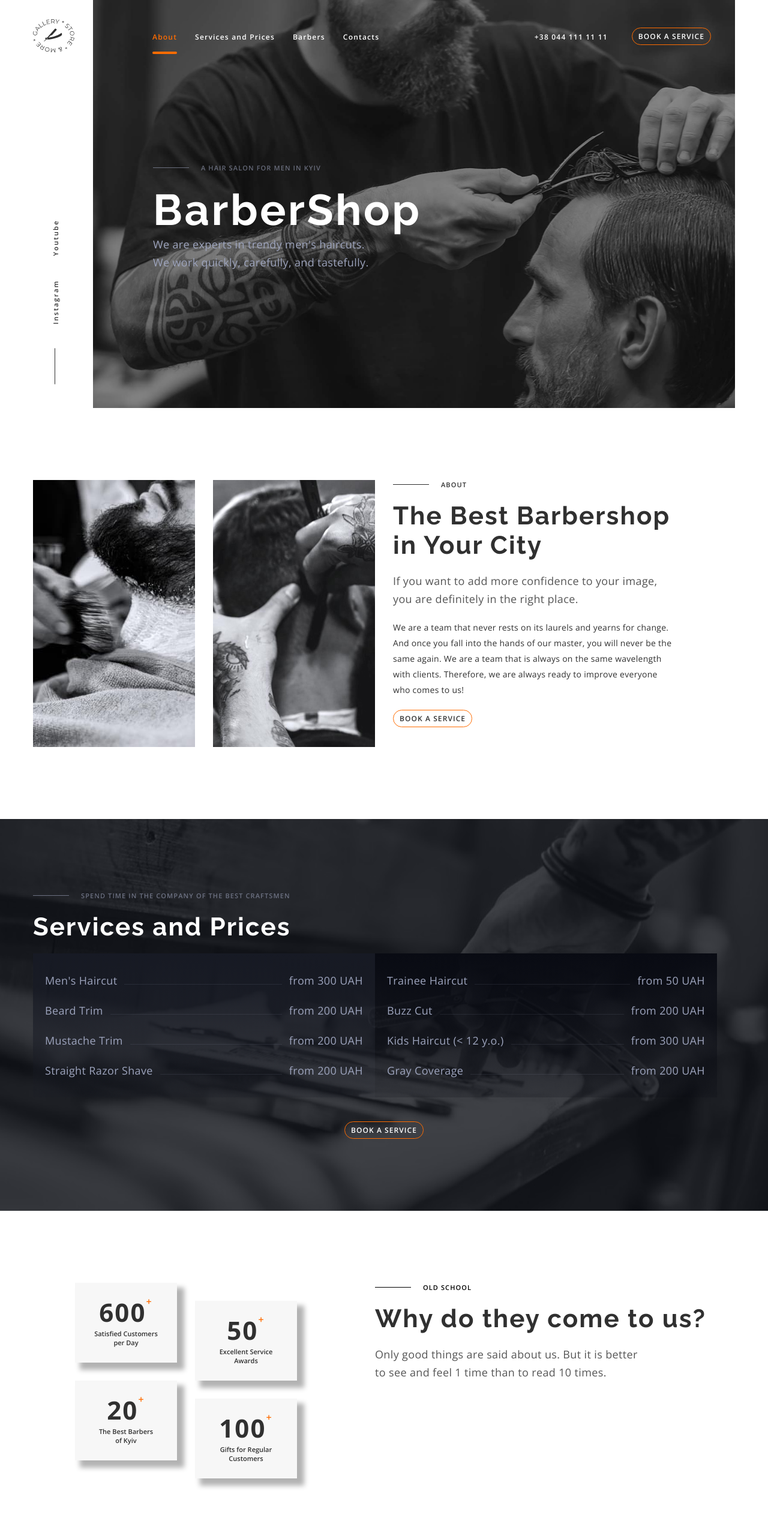
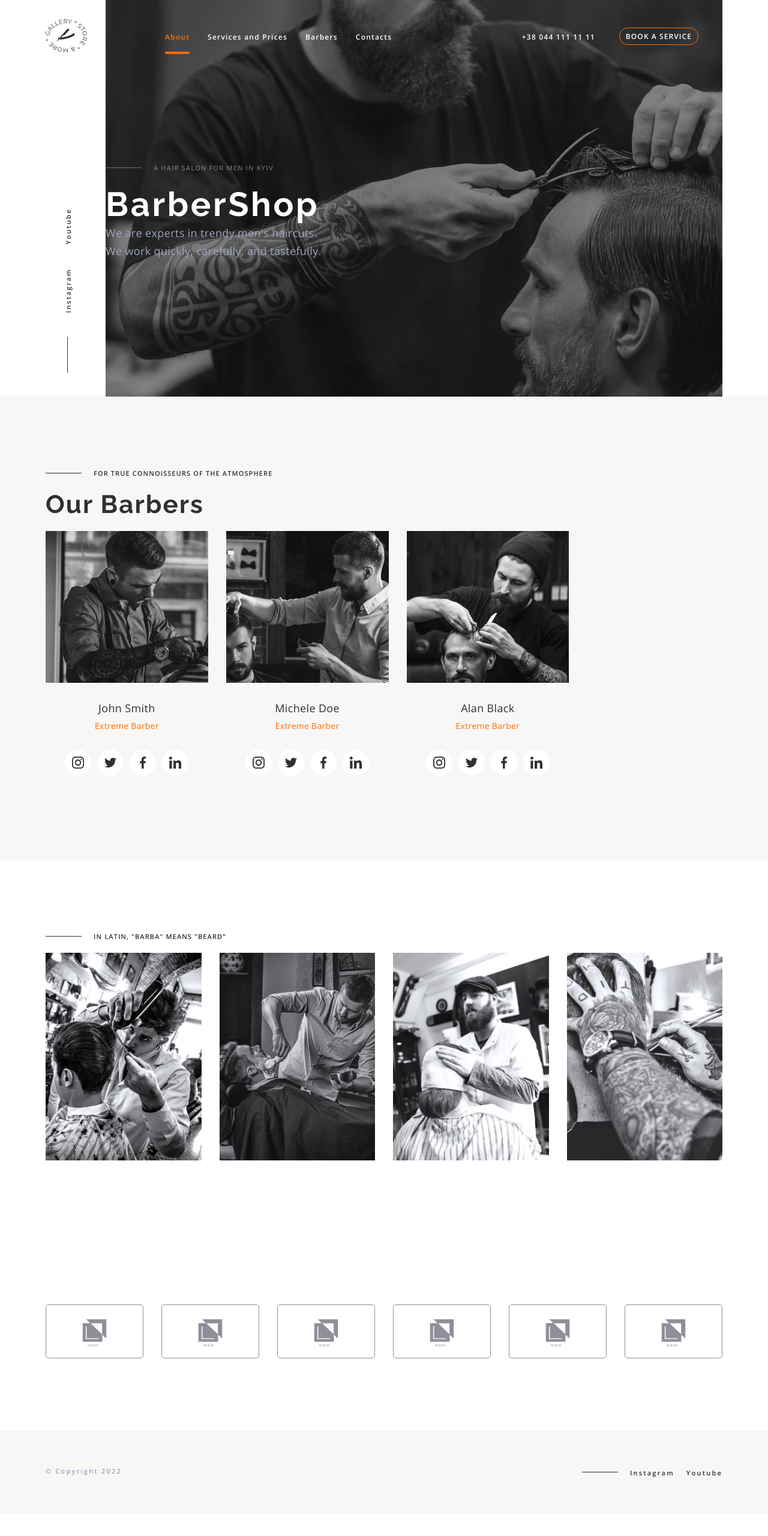
Before and after one commit to marventures/goit-html-css-lessons, a plain HTML site: page index.html in a window 1280 px wide. Shown: the top 2560 px of the page at 60% size. After the commit the page ends 2523 px from the top, so only its background shows below. Drawn offline with nearby package versions, Linux system fonts and the light colour scheme.

Commit message:
Add code for module 7 lesson 13

```diff
--- a/css/styles.css
+++ b/css/styles.css
@@ -29,6 +29,11 @@ ol {
 
 img {
   display: block;
+  /* width: 100% -> the image will take up the full width of its parent container */
+  width: 100%;
+  /* max-width: 100% -> ensures that the image will not exceed its original size */
+  max-width: 100%;
+  height: auto;
 }
 
 /* END OF CSS RESET */
@@ -40,12 +45,29 @@ body {
 /* General Styles */
 
 .container {
-  width: 1200px;
   padding-left: 15px;
   padding-right: 15px;
   margin: 0 auto;
   /* border: 2px solid red; */
+
+  @media screen and (min-width: 428px) {
+    width: 428px;
   }
+
+  @media screen and (min-width: 768px) {
+    width: 768px;
+  }
+
+  @media screen and (min-width: 1158px) {
+    width: 1158px;
+  }
+}
+
+/* @media screen and (min-width: 768px) {
+  .container{
+    width:768px;
+  }
+} */
 
 .visually-hidden {
   position: absolute;
@@ -61,8 +83,13 @@ body {
 }
 
 .section {
+  padding-top: 96px;
+  padding-bottom: 96px;
+
+  @media screen and (min-width: 1158px) {
     padding-top: 120px;
     padding-bottom: 120px;
+  }
 }
 
 /* remove bullet points in lists */
@@ -114,11 +141,16 @@ body {
   margin-bottom: 20px;
 
   font-family: "Raleway", sans-serif;
-  font-size: 42px;
   font-style: normal;
   font-weight: 700;
   line-height: normal;
   letter-spacing: 2.1px;
+
+  font-size: 28px;
+
+  @media screen and (min-width: 1158px) {
+    font-size: 42px;
+  }
 }
 
 /* 1. button - doesn't automatically inherit font-family*/
@@ -174,8 +206,12 @@ body {
 }
 
 .header-list {
+  display: none;
+
+  @media screen and (min-width: 768px) {
     display: flex;
     gap: 30px;
+  }
 }
 
 .header-item {
@@ -215,8 +251,13 @@ body {
 }
 
 .header-address {
+  display: none;
+
+  @media screen and (min-width: 768px) {
+    display: block;
     margin-left: auto;
     color: var(--primary-white-color);
+  }
 }
 
 .header-address-link {
@@ -238,19 +279,27 @@ body {
 }
 
 .header-button {
+  display: none;
+
+  @media screen and (min-width: 768px) {
+    display: block;
     margin-left: 40px;
     margin-right: 40px;
-
     color: var(--primary-white-color);
+  }
 }
 
 /* HERO SECTION */
 .hero {
-  /* background-image: url(../images/hero-bg.jpg),
+  background-image: url(../images/hero-bg.jpg),
     linear-gradient(rgba(25, 28, 38, 0.2), rgba(25, 28, 38, 0.2));
   background-repeat: no-repeat;
   background-position: right;
-  background-size: 72% 100%; */
+  background-size: cover;
+
+  @media screen and (min-width: 768px) {
+    background-image: unset;
+  }
 }
 
 .hero-container {
@@ -258,11 +307,15 @@ body {
 }
 
 .hero-socials {
+  display: none;
+
+  @media screen and (min-width: 768px) {
     width: 100px;
     display: flex;
     align-items: flex-end;
     padding-left: 27px;
     padding-bottom: 40px;
+  }
 }
 
 .hero-list {
@@ -301,13 +354,15 @@ body {
 
 .hero-wrap {
   flex-grow: 1;
-  padding: 272px 100px 208px;
+  padding: 272px 0px 208px;
 
+  @media screen and (min-width: 768px) {
     background-image: url(../images/hero-bg.jpg),
       linear-gradient(rgba(25, 28, 38, 0.2), rgba(25, 28, 38, 0.2));
     background-repeat: no-repeat;
     background-position: center;
     background-size: cover;
+  }
 }
 
 .hero-top-text {
@@ -317,11 +372,18 @@ body {
 .hero-title {
   color: var(--primary-white-color);
   font-family: "Raleway";
-  font-size: 72px;
   font-style: normal;
   font-weight: 700;
   line-height: normal;
   letter-spacing: 3.6px;
+
+  text-align: center;
+  font-size: 36px;
+
+  @media screen and (min-width: 768px) {
+    font-size: 56px;
+    text-align: left;
+  }
 }
 
 .hero-bottom-text {
@@ -556,12 +618,24 @@ body {
 .barbers-list {
   display: flex;
   gap: 30px;
+  flex-wrap: wrap;
+
+  @media screen and (min-width: 1158px) {
+    flex-wrap: nowrap;
+  }
 }
 
 .barbers-item {
-  width: calc(100% - 60px / 3);
+  width: 100%;
+  transition: box-shadow 250ms cubic-bezier(0.4, 0, 0.2, 1);
 
-  transition: box-shadow 250ms cubic-bezier(0.4, 0, 0.2, 1);
+  @media screen and (min-width: 768px) {
+    width: calc((100% - 30px) / 2);
+  }
+
+  @media screen and (min-width: 1158px) {
+    width: calc((100% - 45px) / 4);
+  }
 }
 
 .barbers-item:hover,
@@ -664,10 +738,24 @@ body {
 
 .portfolio-list {
   display: flex;
+  flex-wrap: wrap;
+  gap: 30px;
+
+  @media screen and (min-width: 1158px) {
+    flex-wrap: nowrap;
+  }
 }
 
 .portfolio-item {
-  width: calc(100% - 90px / 4);
+  width: 100%;
+
+  @media screen and (min-width: 768px) {
+    width: calc((100% - 30px) / 2);
+  }
+
+  @media scree and (min-width: 1158px) {
+    width: calc((100% - 90px) / 4);
+  }
 }
 
 /* CONTACTS WRAP */
@@ -819,11 +907,24 @@ body {
 .test-list {
   display: flex;
   gap: 30px;
+  flex-wrap: wrap;
+
+  @media screen and (min-width: 1158px) {
+    flex-wrap: nowrap;
+  }
 }
 
 .test-item {
+  width: calc((100% - 30px) / 2);
+  height: 90px;
+
+  @media screen and (min-width: 768px) {
+    width: calc((100% - 60px) / 3);
+  }
+
+  @media screen and (min-width: 1158px) {
     width: calc((100% - 150px) / 6);
-  height: 90px;
+  }
 }
 
 .test-link {
@@ -924,12 +1025,17 @@ body {
   position: absolute;
   top: 50%;
   left: 50%;
-  min-width: 408px;
-  min-height: 584px;
+  min-width: 428px;
+
+  height: 100vh;
   background-color: var(--primary-white-color);
 
   transform: translate(-50%, -50%) scale(1);
   transition: transform 250ms cubic-bezier(0.4, 0, 0.2, 1);
+
+  @media screen and (min-width: 428px) {
+    height: auto;
+  }
 }
 
 .modal-title {
--- a/index.html
+++ b/index.html
@@ -111,7 +111,7 @@
       </section>
 
       <!-- About Section -->
-      <section class="about section" id="about">
+      <!-- <section class="about section" id="about">
         <div class="container about-container">
           <ul class="about-list list">
             <li class="about-item">
@@ -158,10 +158,10 @@
             </button>
           </div>
         </div>
-      </section>
+      </section> -->
 
       <!-- Services and Prices -->
-      <section class="prices section" id="prices">
+      <!-- <section class="prices section" id="prices">
         <div class="container">
           <p class="prices-top-text top-text">
             Spend time in the company of the best craftsmen
@@ -214,10 +214,10 @@
             Book a Service
           </button>
         </div>
-      </section>
+      </section> -->
 
       <!-- Why us/benefits section -->
-      <section class="benefits section">
+      <!-- <section class="benefits section">
         <div class="container benefits-container">
           <ul class="benefits-list list">
             <li class="benefits-item">
@@ -252,7 +252,7 @@
             </p>
           </div>
         </div>
-      </section>
+      </section> -->
 
       <!-- Barbers Section -->
       <section class="barbers section" id="barbers">
@@ -524,18 +524,18 @@
         </div>
       </section>
 
-      <div class="contacts-wrap section">
+      <!-- <div class="contacts-wrap section">
         <div class="container contacts-wrap-container">
-          <!-- Booking Section -->
+
           <section class="booking">
             <h2 class="booking-title section-title" data-aos="zoom-in">
               Book A Service
             </h2>
 
-            <!-- Booking Form -->
+
             <form name="booking-form">
               <div class="booking-wrap">
-                <!-- Name -->
+
                 <label class="booking-field">
                   <input
                     class="booking-input"
@@ -547,7 +547,7 @@
                   <span class="booking-label">Name*</span>
                 </label>
 
-                <!-- Phone -->
+
                 <label class="booking-field">
                   <input
                     class="booking-input"
@@ -561,7 +561,7 @@
                 </label>
               </div>
 
-              <!-- Message -->
+
               <label class="booking-field">
                 <textarea
                   class="booking-textarea"
@@ -576,7 +576,7 @@
             </form>
           </section>
 
-          <!-- Contacts Section -->
+
           <section class="contacts" id="contacts">
             <h2 class="contacts-title section-title" data-aos="zoom-out">
               Contacts
@@ -630,7 +630,7 @@
             </p>
           </section>
         </div>
-      </div>
+      </div> -->
 
       <!-- TEST SECTION -->
       <section class="section">
```
Lines whose indentation alone changed are shown as unchanged.
